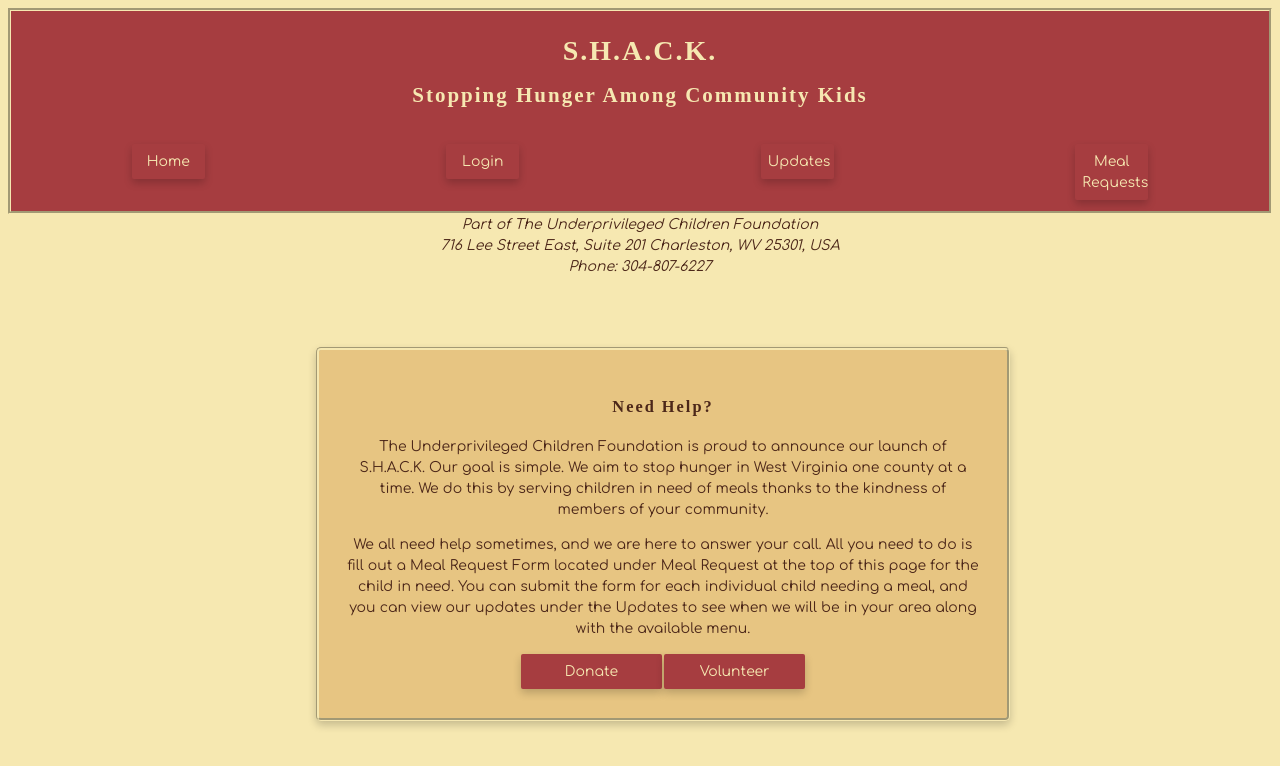
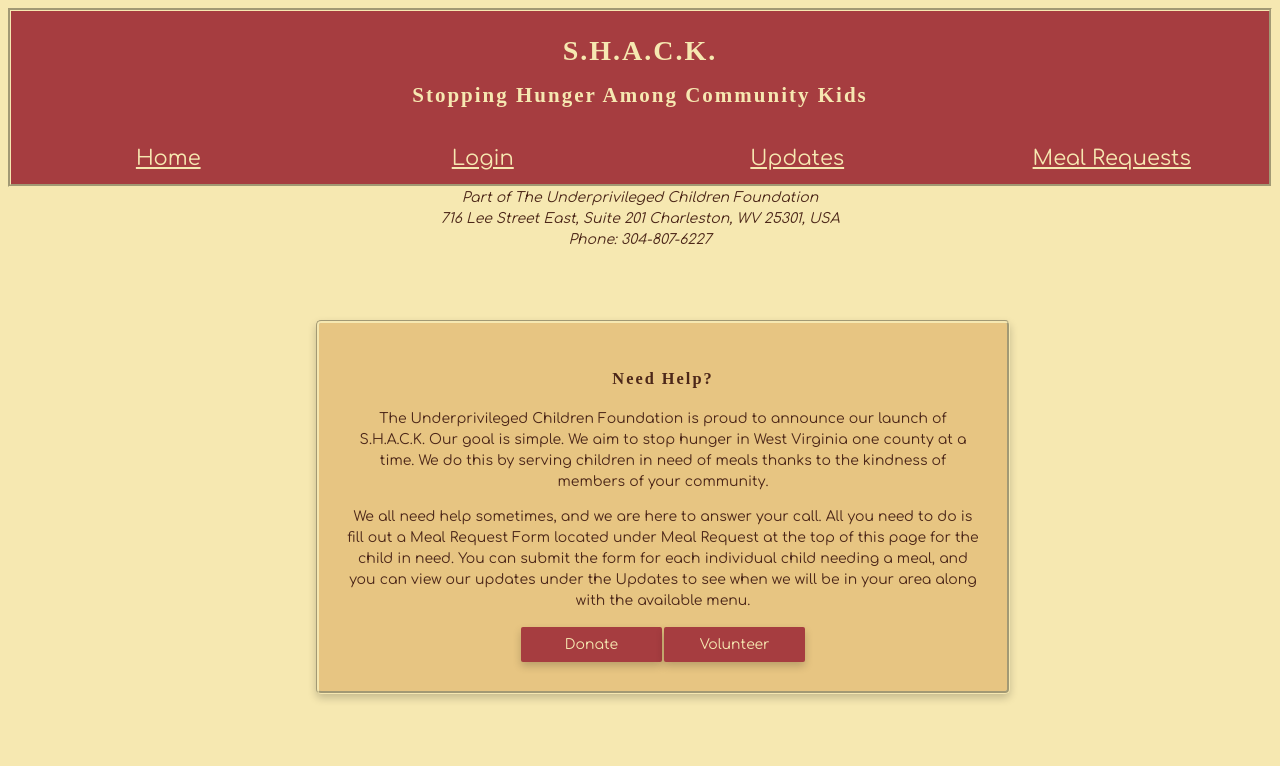
Before and after one commit to LindseyKCrittendon/ClientSideCapstone, a React (Create React App) app: page / in a window 1280 px wide. Shown: the top 766 px of the page. Built offline with nearby package versions, Linux system fonts and the light colour scheme; a web font is replaced by a local one.

Commit message:
fixed weird changed in navbar from changing button to a tag

```diff
--- a/src/components/home/Home.css
+++ b/src/components/home/Home.css
@@ -40,3 +40,7 @@
   .button:hover {
     background-color: #61210f;
   }
+
+  button:hover {
+    background-color: #61210f;
+  }
--- a/src/components/nav/NavBar.js
+++ b/src/components/nav/NavBar.js
@@ -18,10 +18,10 @@ class NavBar extends Component {
         </h1>
         <nav>
           <ul className="container">
-            <li><Link className="nav-link draw button" to="/">Home</Link></li>
-            <li><Link className="nav-link draw button" to="/login">Login</Link></li>
-            <li><Link className="nav-link draw button" to="/updates">Updates</Link></li>
-            <li><Link className="nav-link draw button" to="/kids">Meal Requests</Link></li>
+            <li><Link className="nav-link tab" to="/">Home</Link></li>
+            <li><Link className="nav-link tab" to="/login">Login</Link></li>
+            <li><Link className="nav-link tab" to="/updates">Updates</Link></li>
+            <li><Link className="nav-link tab" to="/kids">Meal Requests</Link></li>
           </ul>
         </nav>
       </header>
```
